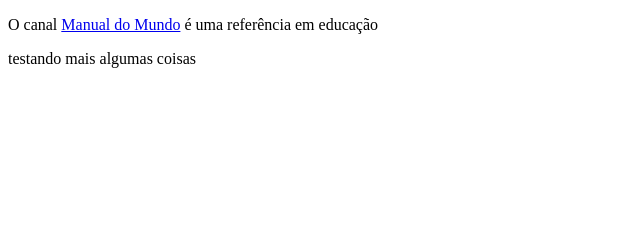
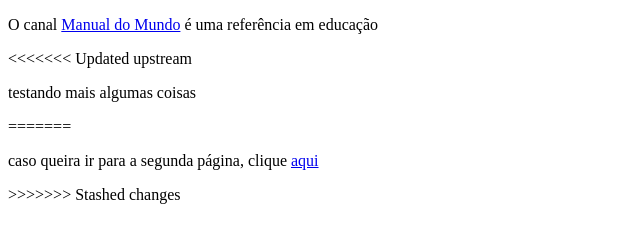
Before and after one commit to leonardoalberto733/testando-testando, a plain HTML site: page index.html in a window 1280 px wide. Shown: the whole page, without its empty margins (0-640 px from the left). Drawn offline with Linux system fonts and the light colour scheme.

Commit message:
Update index.html

```diff
--- a/index.html
+++ b/index.html
@@ -8,6 +8,10 @@
 <body>
 
     <p>O canal <a href="https://www.youtube.com/@manualdomundo" target="_blank" rel="external"> Manual do Mundo</a> é uma referência em educação</p>
+<<<<<<< Updated upstream
     <p>testando mais algumas coisas</p>
+=======
+    <p>caso queira ir para a segunda página, clique <a href="pag002.html">aqui</a></p>
+>>>>>>> Stashed changes
 </body>
 </html>
```
